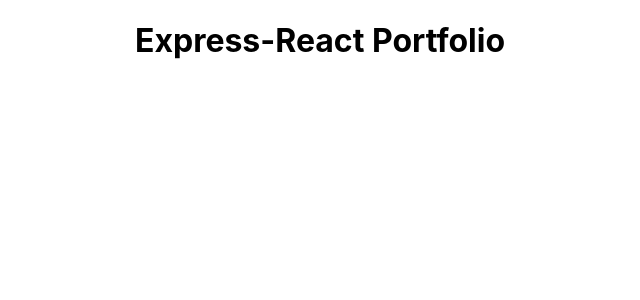
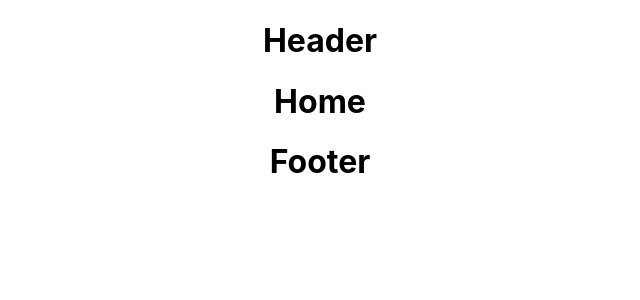
Before and after one commit to jajoyce/frontend-express-react-portfolio, a React (Create React App) app: page / in a window 1280 px wide. Shown: the top 300 px of the page, without its empty margins (320-960 px from the left). Built offline with nearby package versions, Linux system fonts and the light colour scheme.

Commit message:
Create all components and pages. Set up React Router in index.js and import pages, set up App.js with components and Outlet.

```diff
--- a/src/App.js
+++ b/src/App.js
@@ -1,10 +1,15 @@
 import logo from './logo.svg';
 import './App.css';
+import Header from './components/Header';
+import Footer from './components/Footer';
+import { Outlet } from 'react-router';
 
 function App() {
   return (
     <div className="App">
-      <h1>Express-React Portfolio</h1>
+      <Header />
+      <Outlet />
+      <Footer />
     </div>
   );
 }
--- /dev/null
+++ b/src/components/Footer.js
@@ -0,0 +1,5 @@
+function Footer(props) {
+    return <h1>Footer</h1>;
+}
+
+export default Footer;
--- /dev/null
+++ b/src/components/Header.js
@@ -0,0 +1,5 @@
+function Header(props) {
+    return <h1>Header</h1>;
+}
+
+export default Header;
--- a/src/index.js
+++ b/src/index.js
@@ -1,17 +1,26 @@
-import React from 'react';
-import ReactDOM from 'react-dom';
-import './index.css';
-import App from './App';
-import reportWebVitals from './reportWebVitals';
-import { BrowserRouter as Router } from "react-router-dom";
+import React from "react";
+import ReactDOM from "react-dom";
+import "./index.css";
+import App from "./App";
+import reportWebVitals from "./reportWebVitals";
+import { BrowserRouter as Router, Routes, Route } from "react-router-dom";
+import Home from "./pages/Home";
+import About from "./pages/About";
+import Projects from "./pages/Projects";
 
 ReactDOM.render(
-  <Router>
-    <React.StrictMode>
-      <App />
-    </React.StrictMode>
-  </Router>,
-  document.getElementById('root')
+  <React.StrictMode>
+    <Router>
+      <Routes>
+        <Route path="/" element={<App />}>
+          <Route index element={<Home />} />
+          <Route path="about" element={<About />} />
+          <Route path="projects" element={<Projects />} />
+        </Route>
+      </Routes>
+    </Router>
+  </React.StrictMode>,
+  document.getElementById("root")
 );
 
 // If you want to start measuring performance in your app, pass a function
--- /dev/null
+++ b/src/pages/About.js
@@ -0,0 +1,5 @@
+function About(props) {
+    return <h1>About</h1>;
+}
+
+export default About;
--- /dev/null
+++ b/src/pages/Home.js
@@ -0,0 +1,5 @@
+function Home(props) {
+    return <h1>Home</h1>;
+}
+
+export default Home;
--- /dev/null
+++ b/src/pages/Projects.js
@@ -0,0 +1,5 @@
+function Projects(props) {
+    return <h1>Projects</h1>;
+}
+
+export default Projects;
```
